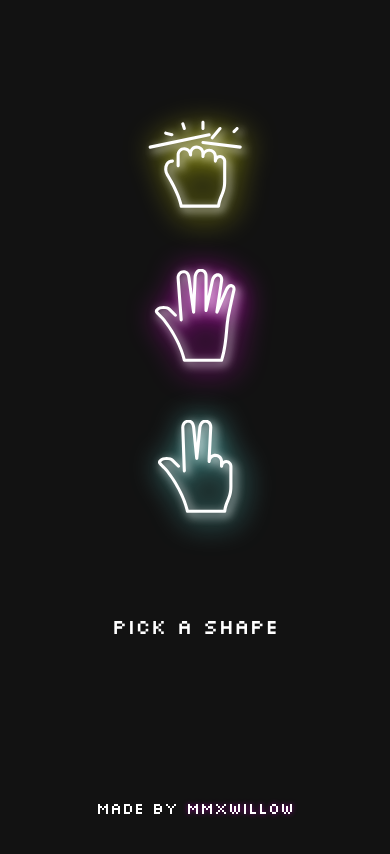
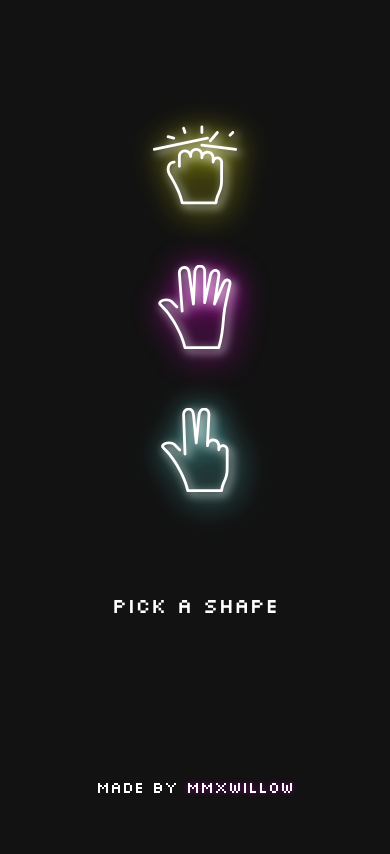
Before and after one commit to mmxwillow/new-rockpaperscissors, a plain HTML site: page index.html in a window 390 px wide. Drawn offline with Linux system fonts and the light colour scheme.

Commit message:
Worked on SVG scaling issues

```diff
--- a/styles.css
+++ b/styles.css
@@ -8,6 +8,8 @@ body{
     color:white;
     text-align: center;
     height: 100vh;
+    margin: 0;
+    padding: 0;
 }
 .btn-group{
     color:white;
@@ -15,8 +17,8 @@ body{
     background:none;
 }
 svg{
-    min-width: 10%;
-    max-width: 60%;
+    min-width: 10vh;
+    max-width: 35vh;
     padding:2em;
     -webkit-filter: drop-shadow( 3px 3px 30px rgb(255, 0, 242));
     filter: drop-shadow( 3px 3px 5px rgb(255, 255, 255));
@@ -35,6 +37,7 @@ svg{
 }
 .container{
     display: flex;
+    justify-content: center;
     max-height: 70vh;
     margin:5em 10em;
 }
@@ -65,11 +68,12 @@ footer{
 }
 @media (max-width: 800px) {
     svg{
-        min-width:10%;
-        max-width: 35%;
+        min-width:10vh;
+        max-width: 15vh;
     }
     .container{
         flex-direction: column;
+        align-items:center;
         margin:3em;
     }
     .results-container{
```
